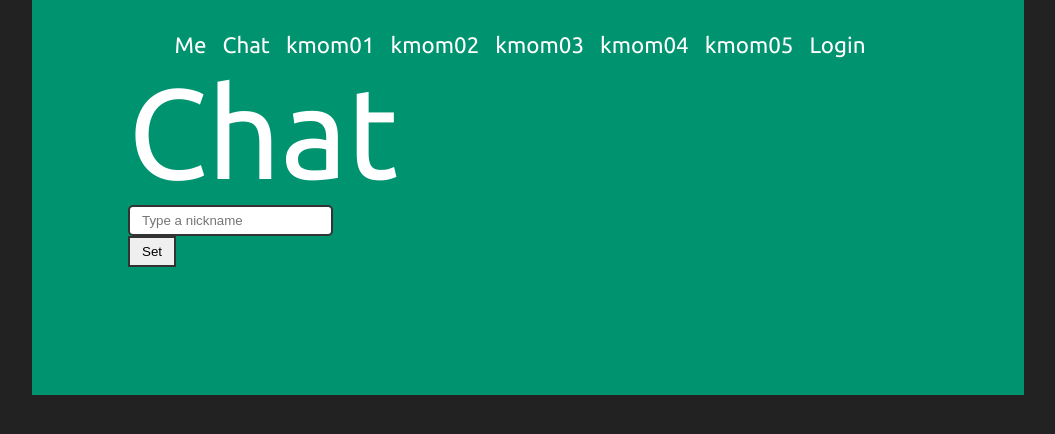
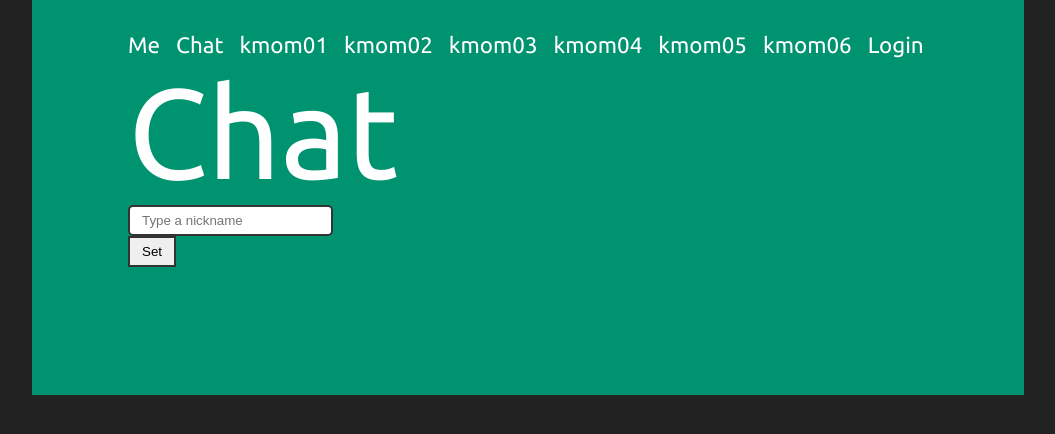
Before and after one commit to Graudusk/me-app, a Vue app: page /#/chat in a window 1280 px wide. Shown: the top 434 px of the page, without its empty margins (112-1167 px from the left). Built offline with nearby package versions, Linux system fonts and the light colour scheme.

Commit message:
Adding kmom06

```diff
--- a/src/App.vue
+++ b/src/App.vue
@@ -16,8 +16,6 @@ export default {
         }
     },
     mounted() {
-        // this.getMe();
-        // console.log(localStorage.getItem('token'));
         this.user.token = localStorage.getItem('token');
         this.user.email = localStorage.getItem('email');
     },
--- a/src/components/Chat.vue
+++ b/src/components/Chat.vue
@@ -25,14 +25,8 @@
                                     Sent {{ calculateTime(message.timestamp) }}from {{ message.user.nickname }}
                                 </span>
                             </div>
-                            <!-- <div class="">
-                                <img class="rounded-circle" :src="`http://placehold.it/40/007bff/fff&text=${message.user.nickname[0].toUpperCase()}`" />
-                            </div> -->
                         </template>
                         <template v-else>
-                            <!-- <div class="">
-                                <img class="rounded-circle" :src="`http://placehold.it/40/333333/fff&text=${message.user.nickname[0].toUpperCase()}`" />
-                            </div> -->
                             <div class="align-right">
                                 <span class="card-text align-left speech-bubble speech-bubble-peer">
                                     {{ message.message }}<br><br>
@@ -59,16 +53,10 @@
         <div v-else-if="!loading && !sessionStarted">
             <h3 class="text-center">Welcome {{ nickname }}!</h3>
             <br />
-            <!-- <p class="text-center">
-                To start chatting with friends click on the button below, it'll start a new chat session
-                and then you can invite your friends over to chat!
-            </p>
-            <br /> -->
             <button @click="connectToWebSocket" class="control">Start Chatting</button>
         </div>
         <div v-else>
             <div class="loading">
-                <!-- <img src="../assets/disqus.svg" /> -->
                 <h4>Loading...</h4>
             </div>
         </div>
@@ -78,7 +66,6 @@
     </main>
 </template>
 <script>
-// const $ = window.jQuery
 import Nav from './Nav.vue';
 export default {
     components: {
@@ -91,39 +78,18 @@ export default {
             message: '',
             nickname: '',
             nicknameSet: false,
-            // notification: new Audio('../../static/plucky.ogg'),
             sessionStarted: false,
-            // refresher: 0,
-            // time: ''
         }
     },
     created() {
         this.nickname = localStorage.getItem('nickname')
-        console.log(this.nickname);
-        // Setup headers for all requests
-        // $.ajaxSetup({
-        //     headers: {
-        //         'Authorization': `JWT ${localStorage.getItem('token')}`
-        //     }
-        // })
         if (this.$route.params.uri) {
             this.joinChatSession()
             this.connectToWebSocket()
         }
         setTimeout(() => { this.loading = false }, 2000)
-        // Refresh the JWT every 240 Seconds (4 minutes)
-        // setInterval(this.refreshToken, 240000)
-        // let refresher = this.refresher;
     },
-    // refresh() {
-    //     let now = new Date().toLocaleTimeString();
-    //     this.refresher += 1;
-    //     this.time = now;
-    //     console.log(now)
-
-    // },
     updated() {
-        // Scroll to bottom of Chat window
         const chatBody = this.$refs.chatBody
         if (chatBody) {
             chatBody.scrollTop = chatBody.scrollHeight
@@ -141,9 +107,7 @@ export default {
                 console.log("The websocket is not connected to a server.");
             } else {
                 if (this.message) {
-                    // let now = new Date();
                     let now = new Date().getTime()/1000;
-                    // let timestamp = now.to();
                     console.log(this.nickname)
                     let data = {
                         timestamp: Math.round(now),
@@ -156,11 +120,8 @@ export default {
                     fetch("https://me-api.graudusk.me/chat", {
                             headers: {
                                 'Content-Type': 'application/json'
-                                // 'x-access-token': localStorage.getItem('token')
                             },
                             method: 'POST',
-                            // body: formData
-                            // body: myEscapedJSONString
                             body: JSON.stringify(data)
                         })
                         .then(function(response) {
@@ -175,29 +136,15 @@ export default {
                     console.log("Sending message: " + this.message);
                     this.message = '';
                 }
-                // outputLog("You said: " + this.message);
             }
         },
-        outputLog(message) {
-            let now = new Date().getTime()/1000;
-            // let now = new Date();
-            // let timestamp = now.toLocaleTimeString();
-
-            output.innerHTML += `${timestamp} ${message}<br>`;
-            output.scrollTop = output.scrollHeight;
-        },
         connectToWebSocket() {
-            // ws://dbwebb.se:1337/echo
-            // this.websocket = new WebSocket();
-            // this.websocket = new WebSocket('wss://dbwebb.se:1337/echo', 'json');
-            // this.websocket = new WebSocket('wss://localhost:1662/', 'json');
             this.websocket = new WebSocket('wss://ws.graudusk.me', 'json');
             this.websocket.onopen = this.onOpen;
             this.websocket.onclose = this.onClose;
             this.websocket.onmessage = this.onMessage;
             this.websocket.onerror = this.onError;
             this.sessionStarted = true;
-            // setInterval(this.refresh, 1000);
         },
         calculateTime(time) {
             let now = new Date().getTime()/1000;
--- a/src/components/Nav.vue
+++ b/src/components/Nav.vue
@@ -21,6 +21,9 @@
             </li>
             <li>
                 <router-link to="/report/kmom05">kmom05</router-link>
+            </li>
+            <li>
+                <router-link to="/report/kmom06">kmom06</router-link>
             </li>
             <li v-if="this.user.token">
                 <router-link to="/write">Write</router-link>
--- a/src/main.js
+++ b/src/main.js
@@ -1,8 +1,6 @@
 import Vue from 'vue';
 import App from './App.vue';
 import router from './router';
-// import VueWebsocket from "vue-websocket";
-// Vue.use(VueWebsocket);
 
 Vue.config.productionTip = false;
 
```
